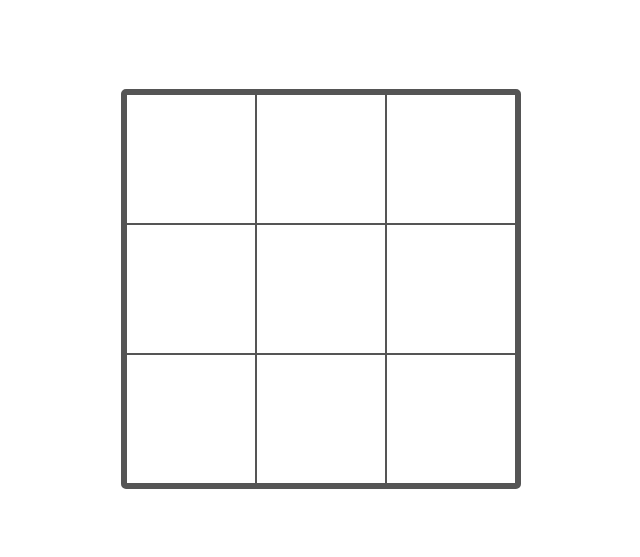
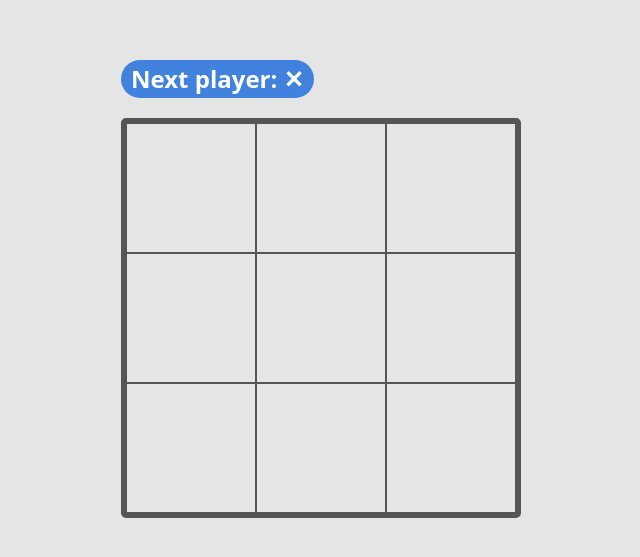
Before and after one commit to Ryusei-Hosokawa/react_tic-tac-toe, a React (Vite) app: page / in a window 1280 px wide. Shown: the part 111-668 px from the top of the page, without its empty margins (319-959 px from the left). Built offline with nearby package versions, Linux system fonts and the light colour scheme.

Commit message:
11/30 first commit

```diff
--- a/src/App.tsx
+++ b/src/App.tsx
@@ -4,8 +4,10 @@ import Board from "./Board";
 export default function App() {
     return (
         <>
-            <div className="h-[100vh] grid place-items-center">
-                <Board />
+            <div className="bg-[#e5e5e5] h-[100vh] grid place-items-center">
+                <div>
+                    <Board />
+                </div>
             </div>
         </>
     );
--- a/src/Board.tsx
+++ b/src/Board.tsx
@@ -1,22 +1,38 @@
 import React, { useState } from "react";
+import { CalculateWinner } from "./CalculateWinner.ts";
+import StatusMessage from "./StatusMessage";
 import Square from "./Square";
 
 export default function Board() {
     const [xIsNext, setXIsNext] = useState(true);
     const [squares, setSquares] = useState(Array(9).fill(null));
+    const winner: string | null = CalculateWinner(squares);
 
     const handleClick = (index: number) => {
-        const newSquares = squares.slice();
-        if (squares[index]) {
+        if (squares[index] || winner) {
             return;
         }
+        const newSquares = squares.slice();
         newSquares[index] = xIsNext ? "✕" : "○";
         setSquares(newSquares);
         setXIsNext(!xIsNext);
     };
 
     return (
-        <div className="flex flex-wrap w-[80vw] max-w-[400px] h-[80vw] max-h-[400px] border-[5px] rounded-[5px] border-[#555]">
+        <>
+            <StatusMessage winner={winner} xIsNext={xIsNext} />
+            <div
+                className="
+                flex
+                flex-wrap
+                w-[80vw]
+                max-w-[400px]
+                h-[80vw]
+                max-h-[400px]
+                border-[5px]
+                rounded-[5px]
+                border-[#555]"
+            >
                 {squares.map((value, index) => (
                     <Square
                         key={index}
@@ -25,5 +41,6 @@ export default function Board() {
                     />
                 ))}
             </div>
+        </>
     );
 }
--- /dev/null
+++ b/src/CalculateWinner.ts
@@ -0,0 +1,14 @@
+export function CalculateWinner(squares: string[] | null[]) {
+    const lines = [
+        [0, 1, 2], [3, 4, 5], [6, 7, 8],
+        [0, 3, 6], [1, 4, 7], [2, 5, 8],
+        [0, 4, 8], [2, 4, 6],
+    ];
+    for (let i = 0; i < lines.length; i++) {
+        const [a, b, c] = lines[i];
+        if (squares[a] && squares[a] === squares[b] && squares[a] === squares[c]) {
+            return squares[a];
+        }
+    }
+    return null;
+}
--- a/src/Square.tsx
+++ b/src/Square.tsx
@@ -15,6 +15,7 @@ export default function Square({ value, onSquareClick }: SquareProps) {
             h-[calc(100%/3)]
             border-[1px]
             border-[#555]
+            text-[#333]
             text-[min(14vw,100px)]
             font-[900]
             leading-[1em]"
--- /dev/null
+++ b/src/StatusMessage.tsx
@@ -0,0 +1,18 @@
+import React from "react";
+
+type StatusMessageProps = {
+    winner: string | null;
+    xIsNext: boolean;
+};
+
+export default function StatusMessage({ winner, xIsNext }: StatusMessageProps) {
+    let status: string;
+    winner ? status = "Winner:" + winner : status = "Next player: " + (xIsNext ? "✕" : "○");
+    return (
+        <div className="w-[80vw] max-w-[400px] mb-[20px]">
+            <p className="inline-block p-[7px_10px] rounded-[50px] text-[24px] text-[#fefefe] bg-[#4182de] font-[700] leading-[1em]">
+                {status}
+            </p>
+        </div>
+    );
+}
```
Lines whose indentation alone changed are shown as unchanged.
